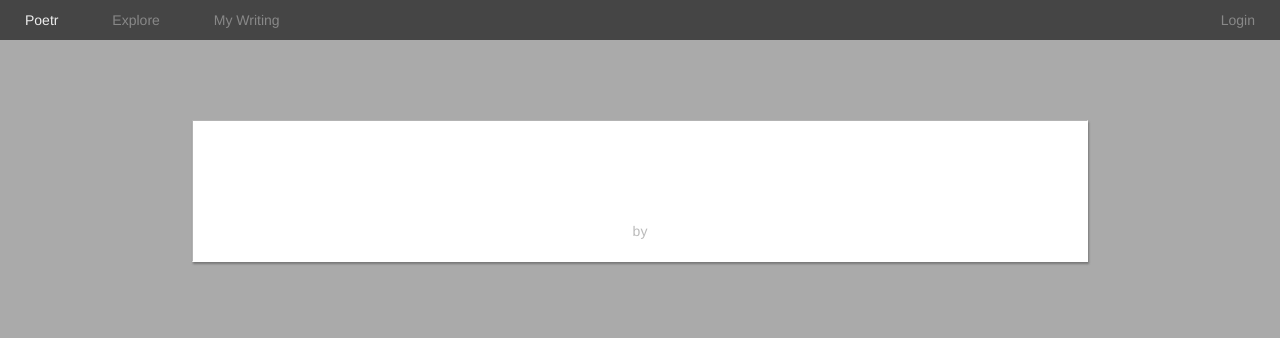
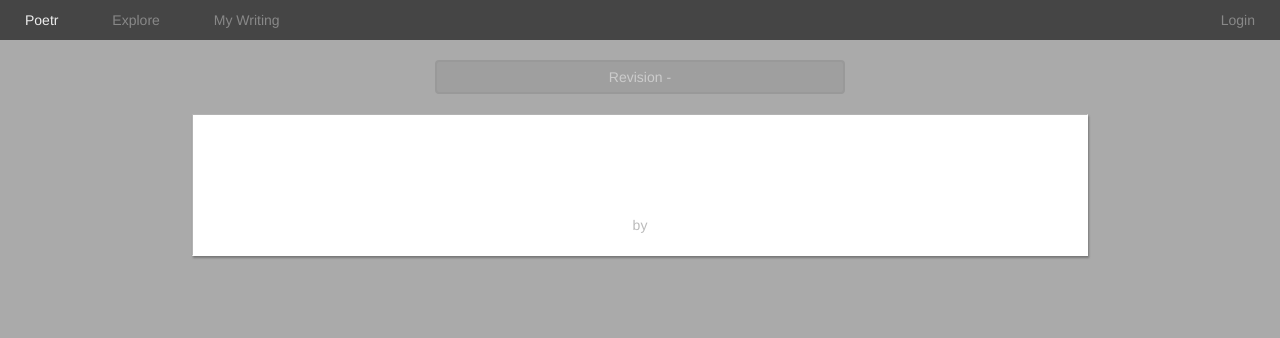
Before and after one commit to skoczen/poemhub, a Django app: template project/apps/poems/templates/poems/revision.html in a window 1280 px wide. Shown: the top 338 px of the page. Run offline with Django 3.2, Linux system fonts and the light colour scheme; the template is opened without the code that fills it, so the values that code supplies are empty; some libraries are stand-ins or nearby versions; some web fonts are replaced.

Commit message:
Man, I am really proud of this site.

```diff
--- a/project/apps/poems/static/poems/css/poems.css
+++ b/project/apps/poems/static/poems/css/poems.css
@@ -134,16 +134,17 @@ body {
     display: inline-block;
     border-radius: 2px;
 }
-
+.poem.revision {
+    margin: 20px auto 0 auto;
+}
 .revision_badge {
-    position: absolute;
     text-align: center;
     top: 0;
     padding: 5px 0;
     border: 2px solid #999;
     border-radius: 4px;
     width: 32%;
-    margin: 20px 0 0 34%;
+    margin: 20px 0 20px 34%;
     color: #CCC;
     background-color: #9F9F9F;
 }
--- a/project/apps/poems/templates/poems/revision.html
+++ b/project/apps/poems/templates/poems/revision.html
@@ -9,7 +9,7 @@
 
 {% block content %}
 <div class="revision_badge">Revision - {{poem.revised_at|date}} {{poem.revised_at|time}}</div>
-<div class="poem">
+<div class="poem revision">
     <h1 class="title"><div class="editable" id="poem_title">{{poem.title|safe}}</div></h1>
 
     <div class="body"><div class="editable" id="poem_body">{{poem.body|safe}}</div></div>
```
